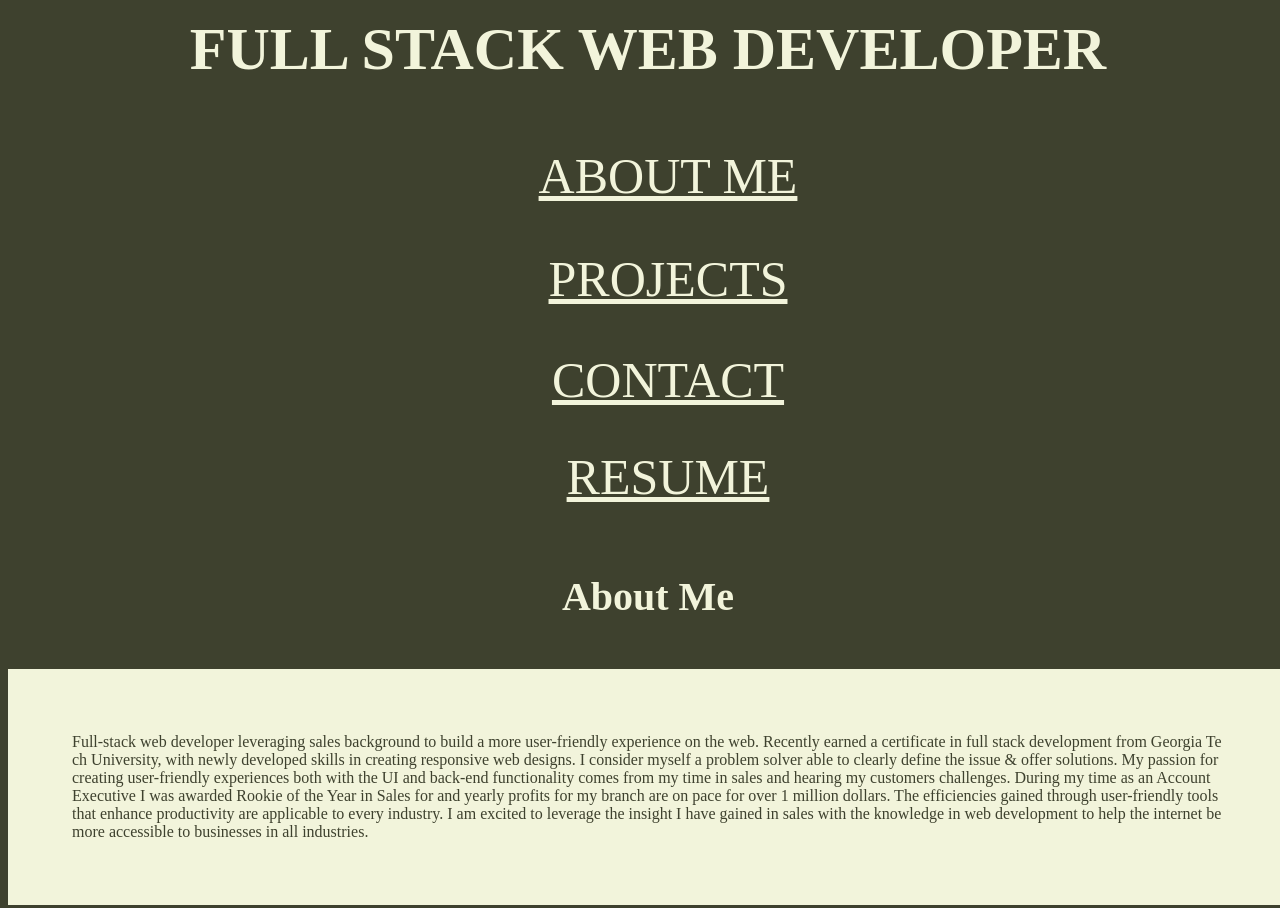
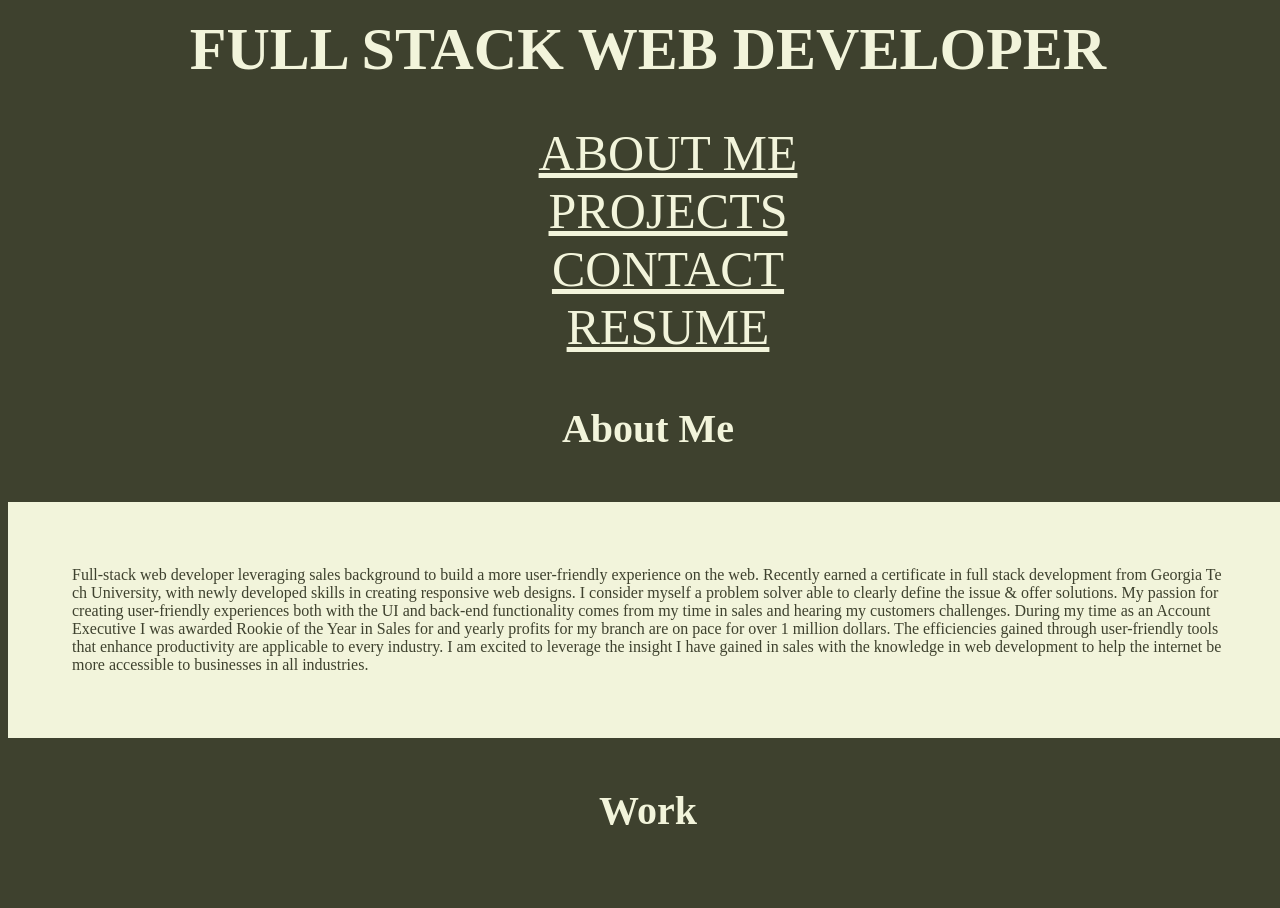
Before and after one commit to matthewjflanagan/portfolio-website, a plain HTML site: page index.html in a window 1280 px wide. Shown: the part 960-1868 px from the top of the page. Drawn offline with Linux system fonts and the light colour scheme.

```diff
--- a/assets/style.css
+++ b/assets/style.css
@@ -47,12 +47,11 @@
     flex-direction: column;
     align-items: center;
     list-style-type: none;
+    width: 100%;
 }
 
 .webpagelinks {
     font-size: 50px;
-    display:flex;
-    flex: 1 0 auto;
     color: #f2f4db;
     margin: 9% 0;
 }
@@ -179,7 +178,6 @@
 }
 
 #contactmeheader {
-    padding: 2px 5px;
     color: #f2f4db;
     font-size: 50px;
 }
@@ -189,7 +187,6 @@
     flex-direction: column;
     align-items: center;
     list-style-type: none;
-    text-align: center;
 }
 
 .contactme {
```
